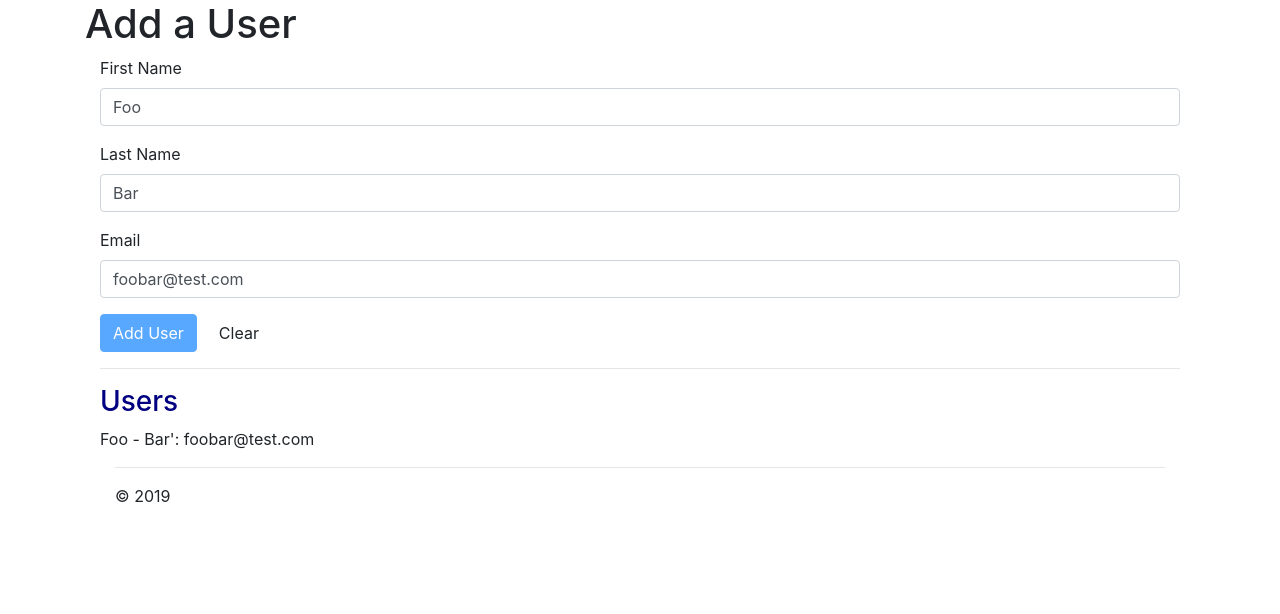
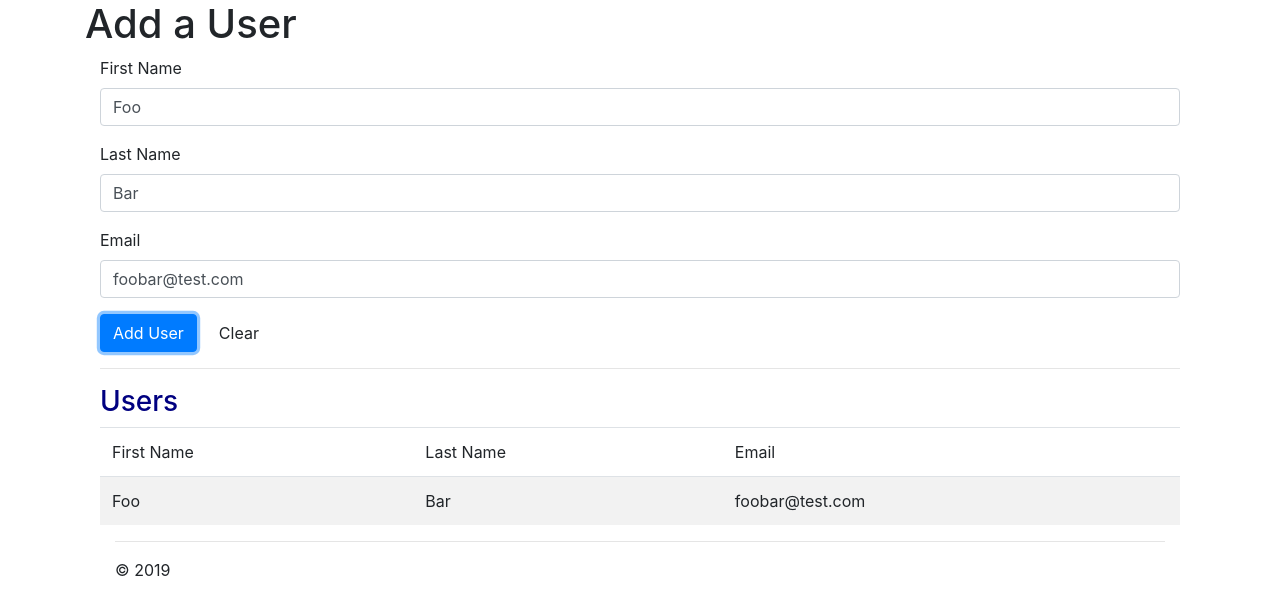
Before and after one commit to CAT-HCA/Week12, an Angular app in the folder Angular/users/: page / in a window 1280 px wide. Both pictures are taken after a click on the button "Add User". Shown: the top 614 px of the page. Built offline with nearby package versions, Linux system fonts and the light colour scheme.

Commit message:
angular/ts table ex

```diff
--- a/Angular/users/src/app/app.component.html
+++ b/Angular/users/src/app/app.component.html
@@ -29,7 +29,20 @@
         String Interpolation: Whatever is evaluated in the TypeScript expression inside the String Interpolation braces {{ }} resolves to a String.
         {{ TypeScript_Expression }}  => result is a String
       -->
-      {{newUser}}
+    <table class="table table-striped">
+      <thead>
+        <td>First Name</td>
+        <td>Last Name</td>
+        <td>Email</td>
+      </thead>
+      <tbody>
+        <tr *ngFor="let user of users">
+          <td>{{firstName}}</td>
+          <td>{{lastName}}</td>
+          <td>{{email}}</td>
+        </tr>
+      </tbody>
+    </table>
   </div>
     <!-- Create ng-template with local reference (#) to conditinally display -->
     <ng-template #noUsers>No users Added.</ng-template>
--- a/Angular/users/src/app/app.component.ts
+++ b/Angular/users/src/app/app.component.ts
@@ -15,16 +15,22 @@ export class AppComponent {
   newUser: string = '';
   currentYear: number = 2019;
 
-  addNewUsers: boolean = false;
   newUserAdded: boolean = false;
+
+  users: Array<string> = [];
+
+  // executed when Add Mountain is clicked
+  onAddUser(): void {
+    this.users.push(`${this.firstName}, ${this.lastName} ${this.email}`);
+    this.newUserAdded = true;
+  }
 
   // executed when the Reset button is clicked
   onReset(): void {
     this.firstName = '';
     this.lastName = '';
     this.email = '';
-    this.addNewUsers = false;
-    this.newUserAdded = false;
+
   }
 
 
@@ -37,10 +43,5 @@ export class AppComponent {
     return this.newUserAdded === true ? '#000080' : '#FF0000'; // navy : red
   }
 
-  // executed when Add Mountain is clicked
-  onAddUser(): void {
-    this.newUser = `${this.firstName} - ${this.lastName}': ${this.email}`;
-    this.addNewUsers = true;
-    this.newUserAdded = true;
-  }
+
 }
```
